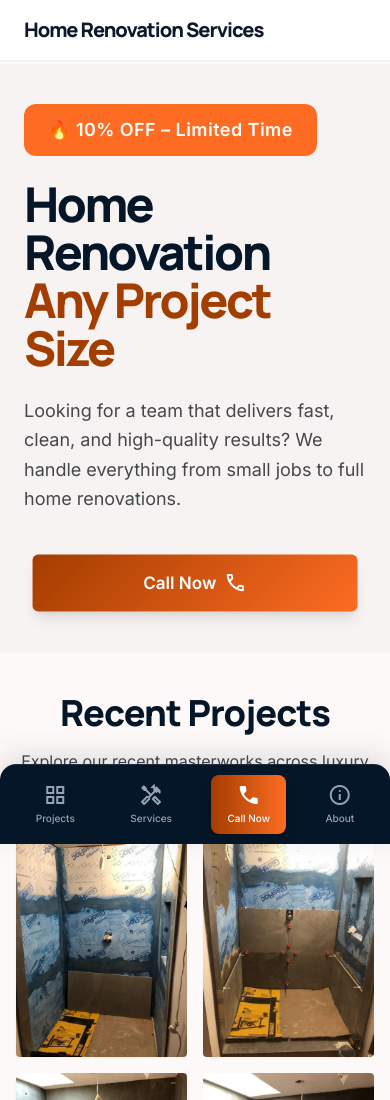
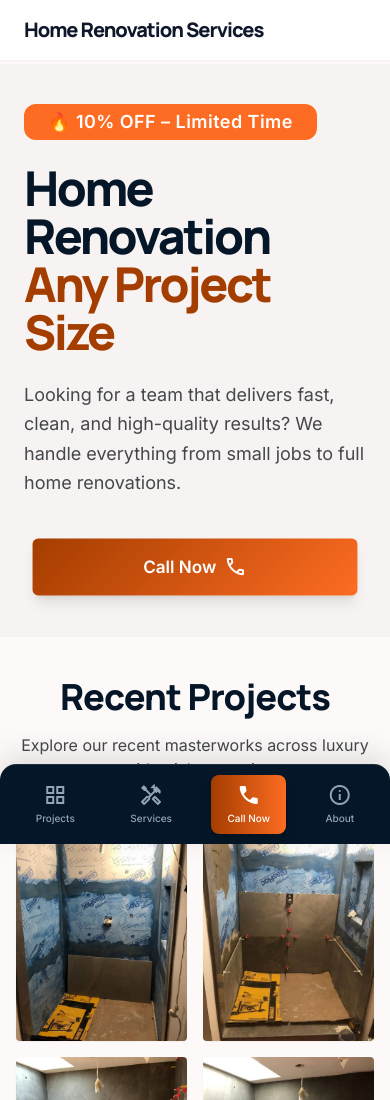
Before and after one commit to edshav/renovation, a website built with Vite: page index.html in a window 390 px wide. Shown: the top 1100 px of the page. Built offline with nearby package versions, Linux system fonts and the light colour scheme.

Commit message:
style: adjust vertical padding for promotional badge on mobile devices

```diff
--- a/index.html
+++ b/index.html
@@ -107,7 +107,7 @@
         >
           <div class="z-10">
             <span
-              class="inline-flex items-center gap-2 bg-secondary-container text-on-secondary rounded-full font-bold tracking-wide mb-6 text-lg px-6 py-3"
+              class="inline-flex items-center gap-2 bg-secondary-container text-on-secondary rounded-full font-bold tracking-wide mb-6 text-lg px-6 py-1 md:py-3"
             >
               🔥 10% OFF – Limited Time
             </span>
```
